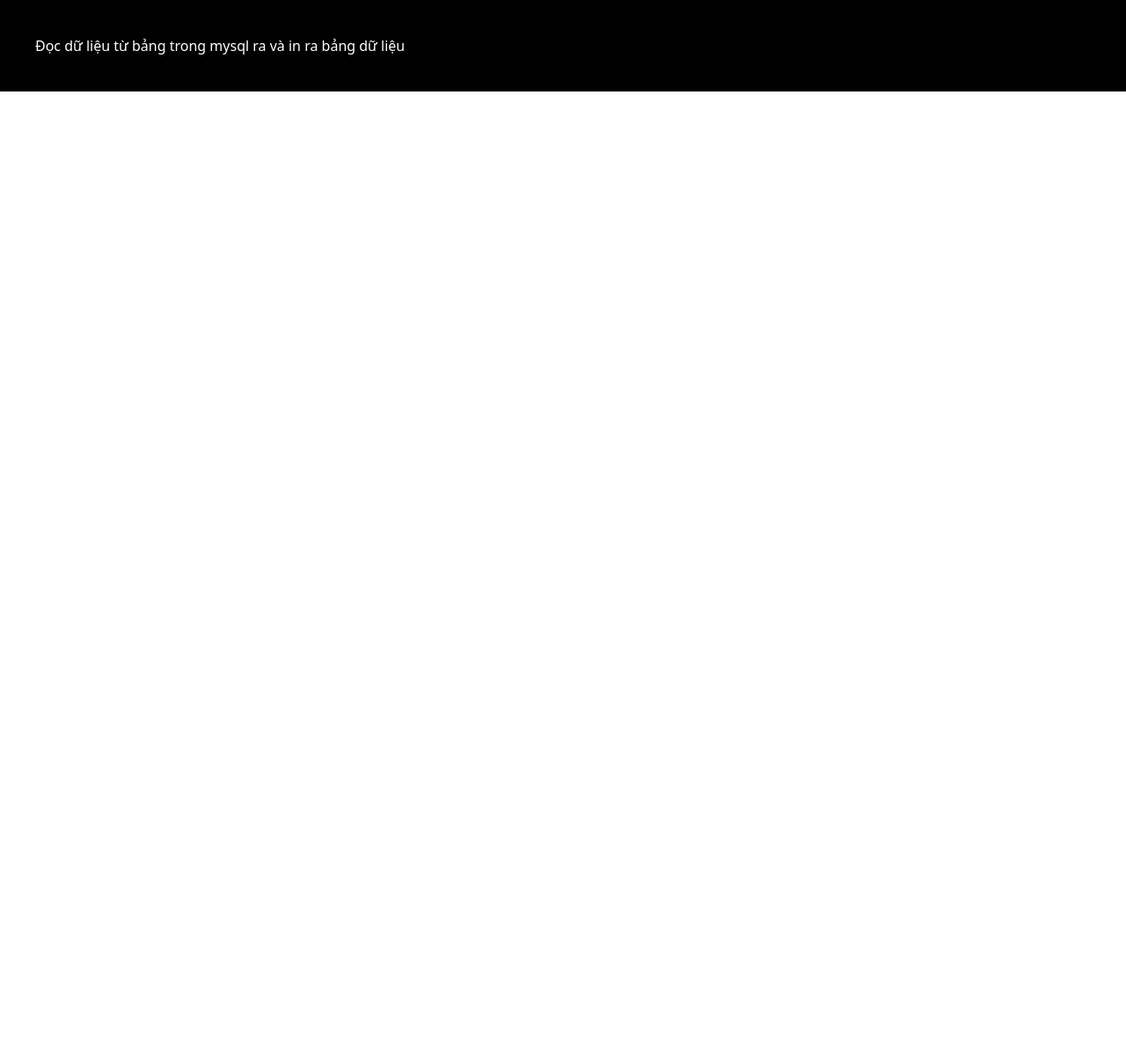
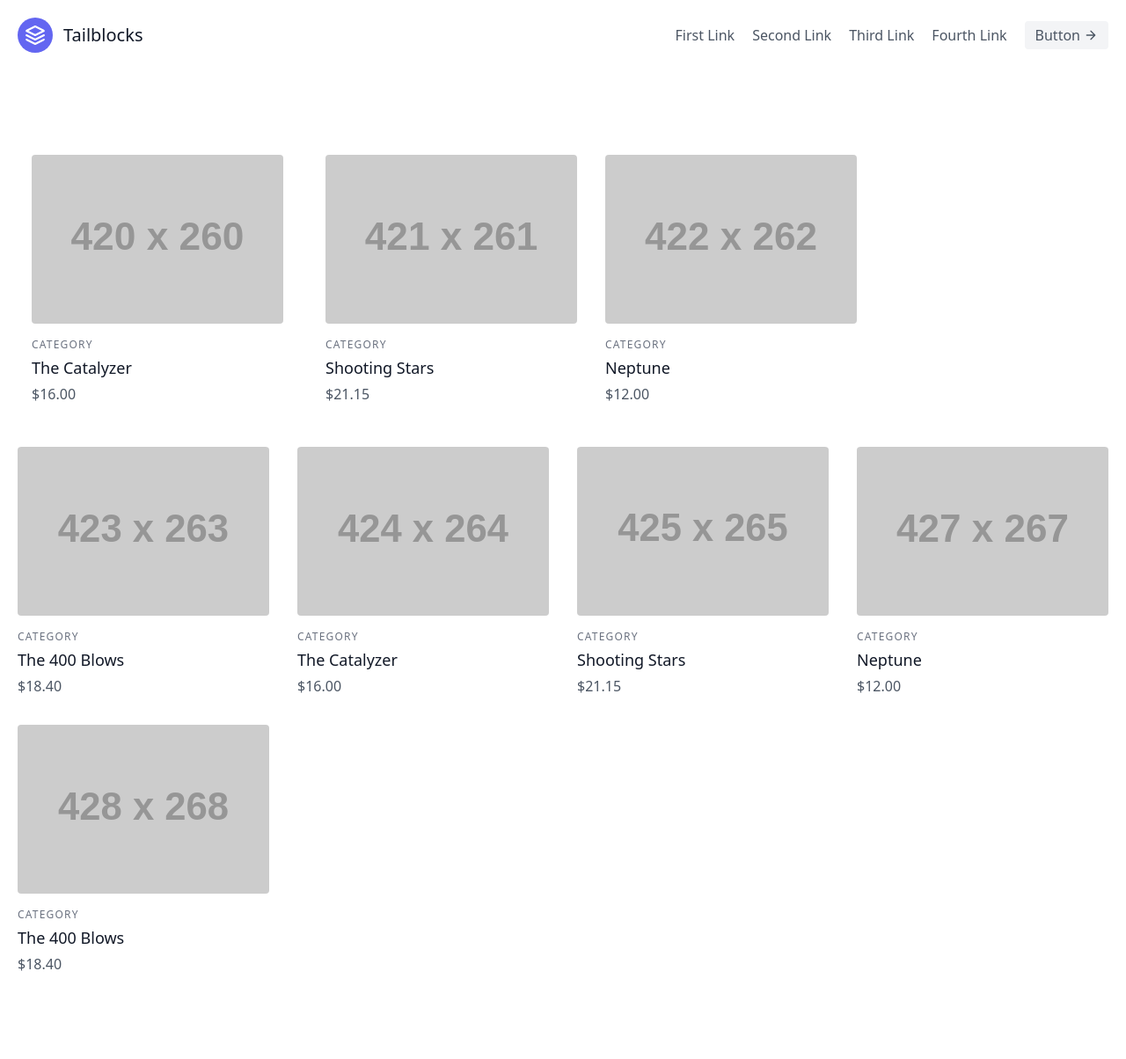
Before and after one commit to andres-alvarez19/Actua, a Django app: page / in a window 1280 px wide. Shown: the whole page at 88% size. Before the commit the page ends 104 px from the top, so only its background shows below. Run offline with Django 5.2, Linux system fonts and the light colour scheme; grey boxes labelled with a size stand in for pictures from a placeholder-image service; style sheets or scripts are compiled from the project's sources; some libraries are stand-ins or nearby versions.

Commit message:
Agregando mas al index.html

```diff
--- a/templates/index.html
+++ b/templates/index.html
@@ -2,13 +2,119 @@
 <!DOCTYPE html>
 <html lang="en">
 <head>
-    <meta charset="UTF-8">
-    <title>Title</title>
-    {% include "css/css.html" %}
+  <meta charset="UTF-8">
+  <title>Inicio</title>
+  <header class="text-gray-600 body-font">
+  <div class="container mx-auto flex flex-wrap p-5 flex-col md:flex-row items-center">
+    <a class="flex title-font font-medium items-center text-gray-900 mb-4 md:mb-0">
+      <svg xmlns="http://www.w3.org/2000/svg" fill="none" stroke="currentColor" stroke-linecap="round" stroke-linejoin="round" stroke-width="2" class="w-10 h-10 text-white p-2 bg-indigo-500 rounded-full" viewBox="0 0 24 24">
+        <path d="M12 2L2 7l10 5 10-5-10-5zM2 17l10 5 10-5M2 12l10 5 10-5"></path>
+      </svg>
+      <span class="ml-3 text-xl">Tailblocks</span>
+    </a>
+    <nav class="md:ml-auto flex flex-wrap items-center text-base justify-center">
+      <a class="mr-5 hover:text-gray-900">First Link</a>
+      <a class="mr-5 hover:text-gray-900">Second Link</a>
+      <a class="mr-5 hover:text-gray-900">Third Link</a>
+      <a class="mr-5 hover:text-gray-900">Fourth Link</a>
+    </nav>
+    <button class="inline-flex items-center bg-gray-100 border-0 py-1 px-3 focus:outline-none hover:bg-gray-200 rounded text-base mt-4 md:mt-0">Button
+      <svg fill="none" stroke="currentColor" stroke-linecap="round" stroke-linejoin="round" stroke-width="2" class="w-4 h-4 ml-1" viewBox="0 0 24 24">
+        <path d="M5 12h14M12 5l7 7-7 7"></path>
+      </svg>
+    </button>
+  </div>
+</header>
+
+  {% include "css/css.html" %}
 </head>
 <body>
 
-<h1 class="p-10 text-red-600 hover:text-white hover:bg-black">Đọc dữ liệu từ bảng trong mysql ra và in ra bảng dữ liệu</h1>
-
+<section class="text-gray-600 body-font">
+  <div class="container px-5 py-24 mx-auto">
+    <div class="flex flex-wrap -m-4">
+      <div class="lg:w-1/4 md:w-1/2 p-4 w-full ml-4 mr-4 mb-4">
+        <a class="block relative h-48 rounded overflow-hidden">
+          <img alt="ecommerce" class="object-cover object-center w-full h-full block" src="https://dummyimage.com/420x260">
+        </a>
+        <div class="mt-4">
+          <h3 class="text-gray-500 text-xs tracking-widest title-font mb-1">CATEGORY</h3>
+          <h2 class="text-gray-900 title-font text-lg font-medium">The Catalyzer</h2>
+          <p class="mt-1">$16.00</p>
+        </div>
+      </div>
+      <div class="lg:w-1/4 md:w-1/2 p-4 w-full">
+        <a class="block relative h-48 rounded overflow-hidden">
+          <img alt="ecommerce" class="object-cover object-center w-full h-full block" src="https://dummyimage.com/421x261">
+        </a>
+        <div class="mt-4">
+          <h3 class="text-gray-500 text-xs tracking-widest title-font mb-1">CATEGORY</h3>
+          <h2 class="text-gray-900 title-font text-lg font-medium">Shooting Stars</h2>
+          <p class="mt-1">$21.15</p>
+        </div>
+      </div>
+      <div class="lg:w-1/4 md:w-1/2 p-4 w-full">
+        <a class="block relative h-48 rounded overflow-hidden">
+          <img alt="ecommerce" class="object-cover object-center w-full h-full block" src="https://dummyimage.com/422x262">
+        </a>
+        <div class="mt-4">
+          <h3 class="text-gray-500 text-xs tracking-widest title-font mb-1">CATEGORY</h3>
+          <h2 class="text-gray-900 title-font text-lg font-medium">Neptune</h2>
+          <p class="mt-1">$12.00</p>
+        </div>
+      </div>
+      <div class="lg:w-1/4 md:w-1/2 p-4 w-full">
+        <a class="block relative h-48 rounded overflow-hidden">
+          <img alt="ecommerce" class="object-cover object-center w-full h-full block" src="https://dummyimage.com/423x263">
+        </a>
+        <div class="mt-4">
+          <h3 class="text-gray-500 text-xs tracking-widest title-font mb-1">CATEGORY</h3>
+          <h2 class="text-gray-900 title-font text-lg font-medium">The 400 Blows</h2>
+          <p class="mt-1">$18.40</p>
+        </div>
+      </div>
+      <div class="lg:w-1/4 md:w-1/2 p-4 w-full">
+        <a class="block relative h-48 rounded overflow-hidden">
+          <img alt="ecommerce" class="object-cover object-center w-full h-full block" src="https://dummyimage.com/424x264">
+        </a>
+        <div class="mt-4">
+          <h3 class="text-gray-500 text-xs tracking-widest title-font mb-1">CATEGORY</h3>
+          <h2 class="text-gray-900 title-font text-lg font-medium">The Catalyzer</h2>
+          <p class="mt-1">$16.00</p>
+        </div>
+      </div>
+      <div class="lg:w-1/4 md:w-1/2 p-4 w-full">
+        <a class="block relative h-48 rounded overflow-hidden">
+          <img alt="ecommerce" class="object-cover object-center w-full h-full block" src="https://dummyimage.com/425x265">
+        </a>
+        <div class="mt-4">
+          <h3 class="text-gray-500 text-xs tracking-widest title-font mb-1">CATEGORY</h3>
+          <h2 class="text-gray-900 title-font text-lg font-medium">Shooting Stars</h2>
+          <p class="mt-1">$21.15</p>
+        </div>
+      </div>
+      <div class="lg:w-1/4 md:w-1/2 p-4 w-full">
+        <a class="block relative h-48 rounded overflow-hidden">
+          <img alt="ecommerce" class="object-cover object-center w-full h-full block" src="https://dummyimage.com/427x267">
+        </a>
+        <div class="mt-4">
+          <h3 class="text-gray-500 text-xs tracking-widest title-font mb-1">CATEGORY</h3>
+          <h2 class="text-gray-900 title-font text-lg font-medium">Neptune</h2>
+          <p class="mt-1">$12.00</p>
+        </div>
+      </div>
+      <div class="lg:w-1/4 md:w-1/2 p-4 w-full">
+        <a class="block relative h-48 rounded overflow-hidden">
+          <img alt="ecommerce" class="object-cover object-center w-full h-full block" src="https://dummyimage.com/428x268">
+        </a>
+        <div class="mt-4">
+          <h3 class="text-gray-500 text-xs tracking-widest title-font mb-1">CATEGORY</h3>
+          <h2 class="text-gray-900 title-font text-lg font-medium">The 400 Blows</h2>
+          <p class="mt-1">$18.40</p>
+        </div>
+      </div>
+    </div>
+  </div>
+</section>
 </body>
 </html>
```
Also changed, not shown: templates/header.html (added, +24 -0 lines).
